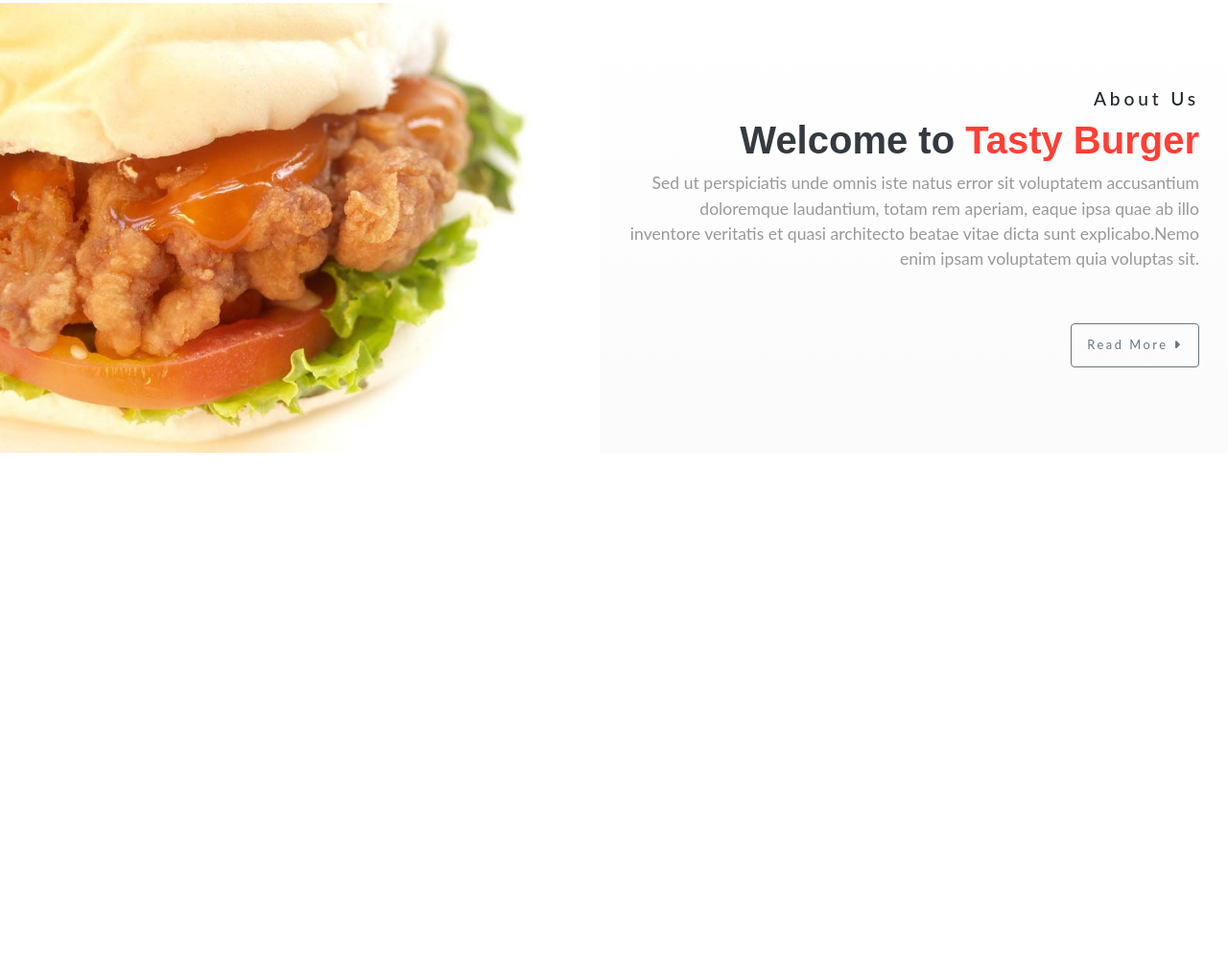
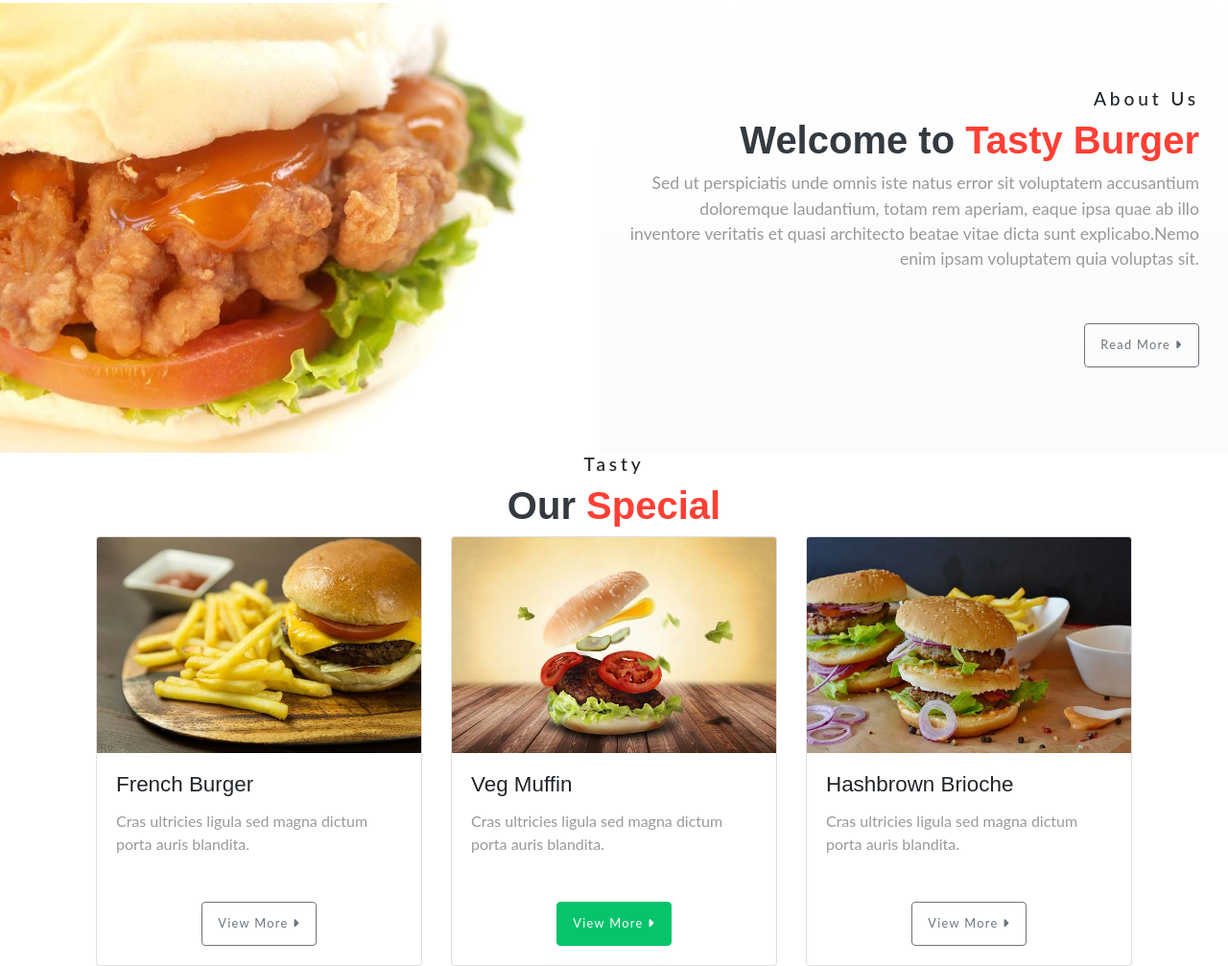
Before and after one commit to eroscamposg/test-bootstrap, a website: page index.html in a window 1280 px wide. Shown: the part 465-1472 px from the top of the page at 96% size. Before the commit the page ends 937 px from the top, so only its background shows below. Drawn offline with nearby package versions, Linux system fonts and the light colour scheme.

Commit message:
finished cards

```diff
--- a/index.html
+++ b/index.html
@@ -180,6 +180,81 @@
         </div>
       </div>
     </div>
+
+    <!-- OUR SPECIAL -->
+    <div class="our-special container">
+      <div class="container-sm title">
+        <div class="text-center">
+          <h5>Tasty</h5>
+          <h3>Our <span>Special</span></h3>
+        </div>
+      </div>
+      <div class="container cards">
+        <div class="card-deck">
+          <div class="card">
+            <img
+              class="card-img-top"
+              src="./images/blog1.jpg"
+              alt="Card image cap"
+            />
+            <div class="card-body">
+              <h5 class="card-title">French Burger</h5>
+              <p class="card-text">
+                Cras ultricies ligula sed magna dictum porta auris blandita.
+              </p>
+              <div class="container text-center">
+                <button
+                  type="button"
+                  class="btn btn-outline-secondary d-inline"
+                >
+                  View More <span class="fas fa-caret-right"></span>
+                </button>
+              </div>
+            </div>
+          </div>
+          <div class="card">
+            <img
+              class="card-img-top"
+              src="./images/blog2.jpg"
+              alt="Card image cap"
+            />
+            <div class="card-body">
+              <h5 class="card-title">Veg Muffin</h5>
+              <p class="card-text">
+                Cras ultricies ligula sed magna dictum porta auris blandita.
+              </p>
+              <div class="text-center">
+                <button type="button" class="btn btn-success d-inline">
+                  View More <span class="fas fa-caret-right"></span>
+                </button>
+              </div>
+            </div>
+          </div>
+          <div class="card">
+            <img
+              class="card-img-top"
+              src="./images/blog3.jpg"
+              alt="Card image cap"
+            />
+            <div class="card-body">
+              <h5 class="card-title">Hashbrown Brioche</h5>
+              <p class="card-text">
+                Cras ultricies ligula sed magna dictum porta auris blandita.
+              </p>
+              <div class="text-center">
+                <button
+                  type="button"
+                  class="btn btn-outline-secondary d-inline"
+                >
+                  View More <span class="fas fa-caret-right"></span>
+                </button>
+              </div>
+            </div>
+          </div>
+        </div>
+      </div>
+    </div>
+
     <!-- BOOTSTRAP JS-->
     <script
       src="https://code.jquery.com/jquery-3.4.1.slim.min.js"
--- a/sass/home/_about-us.scss
+++ b/sass/home/_about-us.scss
@@ -1,6 +1,3 @@
-$primary-font: "Barlow Semi Condensed", sans-serif;
-$secondary-font: "Lato", sans-serif;
-
 body {
   div.about-us {
     margin-top: 2em;
--- a/sass/home/_banner.scss
+++ b/sass/home/_banner.scss
@@ -1,5 +1,4 @@
-$primary-font: "Barlow Semi Condensed", sans-serif;
-$secondary-font: "Lato", sans-serif;
+@use 'utils' as utils;
 
 body {
   div.top {
@@ -7,49 +6,14 @@
     .row {
       .col-md {
         .container {
-          h5 {
-            font-family: $secondary-font;
-            font-size: 1.2em;
-            letter-spacing: 0.2em;
-          }
-
-          h3 {
-            color: #343a40;
-            font-family: $primary-font;
-            font-size: 2.5em;
-            font-weight: bolder;
-
-            span {
-              color: #ff3f34;
-            }
-          }
-
           p {
             margin-bottom: 3em;
             color: #999999;
-            font-family: $secondary-font;
+            font-family: utils.$secondary-font;
             font-size: 1.1em;
           }
 
           div {
-            button {
-              font-family: $secondary-font;
-              font-size: 0.8em;
-              letter-spacing: 0.2em;
-              padding: 1em 1.3em;
-            }
-
-            button:hover {
-              background-color: #05c46b;
-              border-color: #05c46b;
-              opacity: 0.8;
-            }
-
-            button.btn-success {
-              background-color: #05c46b;
-              border-color: #05c46b;
-            }
-
             button.btn-outline-secondary {
               margin-left: 1em;
             }
--- a/sass/home/_navbar.scss
+++ b/sass/home/_navbar.scss
@@ -1,5 +1,4 @@
-$primary-font: "Barlow Semi Condensed", sans-serif;
-$secondary-font: "Lato", sans-serif;
+@use 'utils' as utils;
 
 body {
   nav.navbar {
@@ -7,7 +6,7 @@
     padding-left: 5em;
 
     a.navbar-brand {
-      font-family: $primary-font;
+      font-family: utils.$primary-font;
       font-size: 2.2em;
       font-weight: bold;
       color: #3a3939;
@@ -25,7 +24,7 @@
     }
     a {
       font-size: 0.9em;
-      font-family: $secondary-font;
+      font-family: utils.$secondary-font;
     }
     button {
       background-color: #eeeeee;
--- /dev/null
+++ b/sass/home/_our-special.scss
@@ -0,0 +1,28 @@
+@use 'utils' as util;
+
+body {
+  div.our-special {
+    .container.title {
+      margin: 3.5em 0;
+    }
+    .container.cards {
+      .card-deck {
+        .card {
+          div.card-body {
+            h5 {
+              font-family: util.$primary-font;
+              font-size: 1.4em;
+              letter-spacing: normal;
+            }
+            p {
+              color: #999999;
+              font-family: util.$secondary-font;
+              font-size: 1em;
+              margin-bottom: 3em;
+            }
+          }
+        }
+      }
+    }
+  }
+}
--- /dev/null
+++ b/sass/home/_utils.scss
@@ -0,0 +1,15 @@
+$primary-font: "Barlow Semi Condensed", sans-serif;
+$secondary-font: "Lato", sans-serif;
+
+@mixin button {
+  font-family: $secondary-font;
+  font-size: 0.8em;
+  letter-spacing: 0.1em;
+  padding: 1em 1.3em;
+}
+
+@mixin button-hover {
+  background-color: #05c46b;
+  border-color: #05c46b;
+  opacity: 0.9;
+}
--- a/sass/home/main.scss
+++ b/sass/home/main.scss
@@ -1,3 +1,38 @@
 @use 'navbar';
 @use 'banner';
 @use 'about-us';
+@use 'our-special';
+
+@use 'utils';
+
+body {
+  h5 {
+    font-family: utils.$secondary-font;
+    font-size: 1.2em;
+    letter-spacing: 0.2em;
+  }
+
+  h3 {
+    color: #343a40;
+    font-family: utils.$primary-font;
+    font-size: 2.5em;
+    font-weight: bolder;
+
+    span {
+      color: #ff3f34;
+    }
+  }
+
+  button.btn {
+    @include utils.button;
+  }
+
+  button.btn:hover {
+    @include utils.button-hover;
+  }
+
+  button.btn-success {
+    background-color: #05c46b;
+    border-color: #05c46b;
+  }
+}
```
Also changed, not shown: sass/css/main.css, 1 other file.
